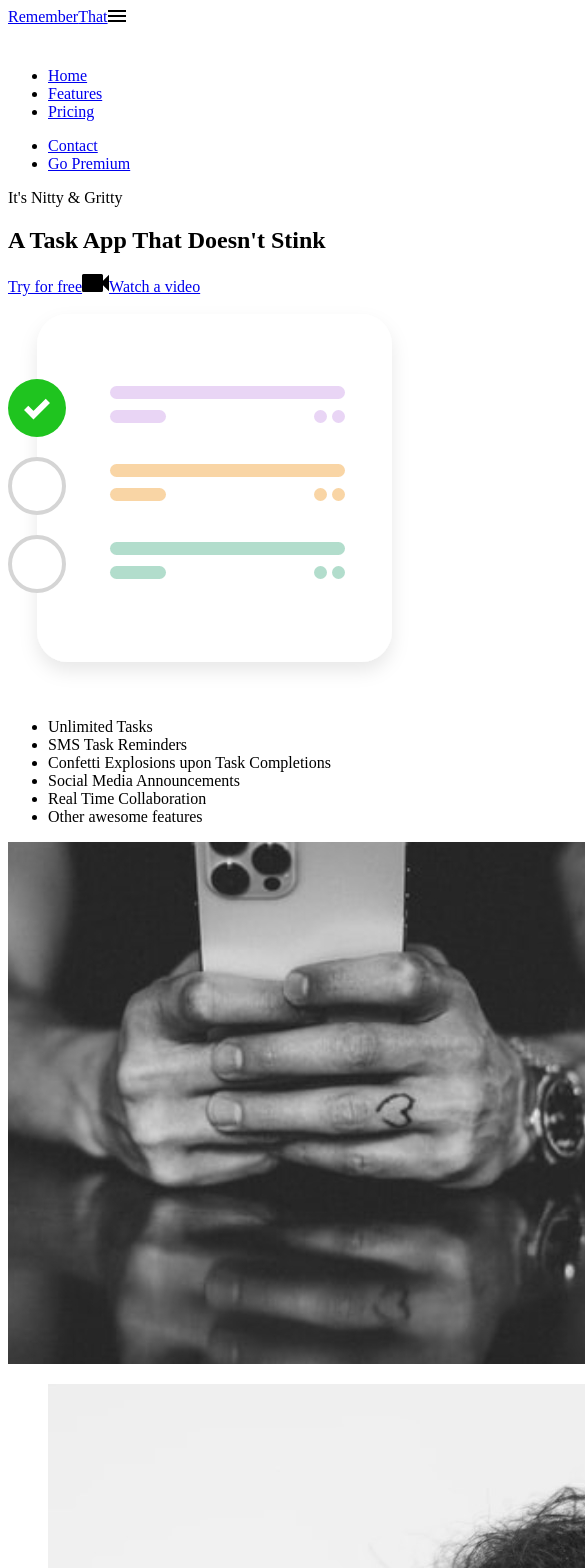
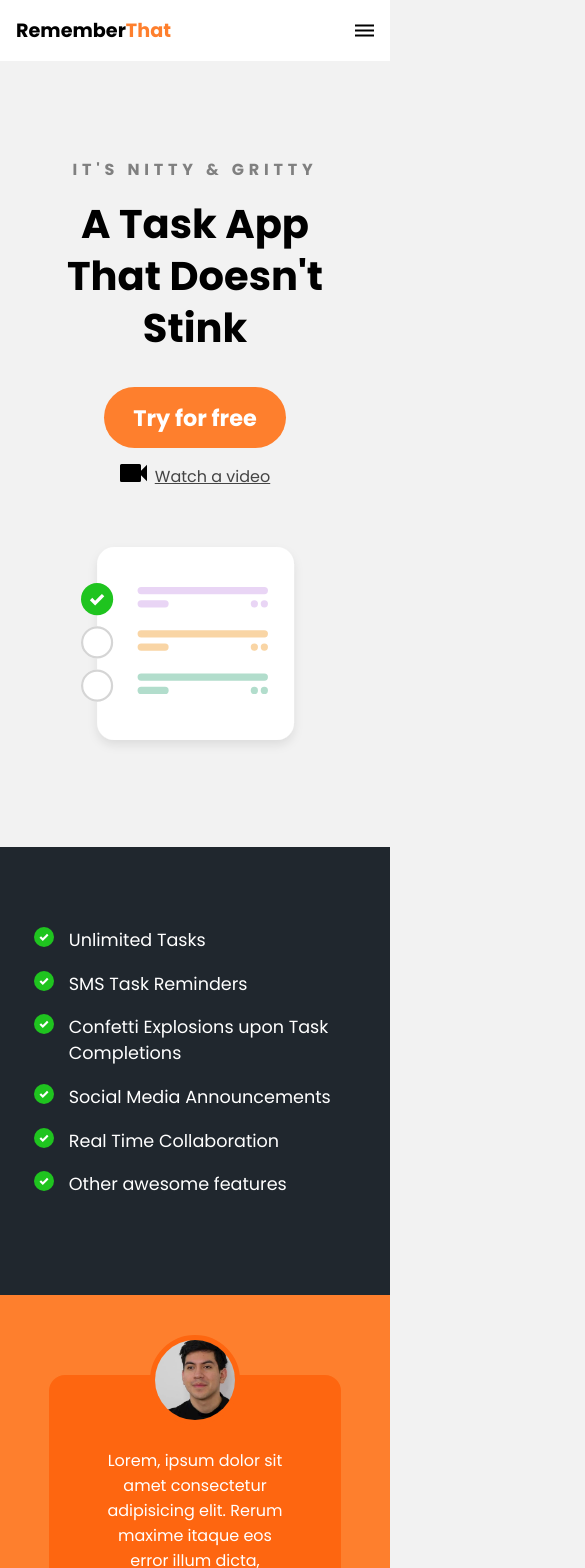
Before and after one commit to williamtobing/landing-page-2, a React (Create React App) app: page / in a window 390 px wide. Shown: the top 1568 px of the page, 585 px wide, since content can reach past the window. Built offline with nearby package versions, Linux system fonts and the light colour scheme; the HTML template or start-up script is replaced by a standard one.

Commit message:
mobile part

```diff
--- a/src/App.scss
+++ b/src/App.scss
@@ -0,0 +1,239 @@
+@import url("https://fonts.googleapis.com/css2?family=Poppins:wght@400;700&display=swap");
+
+:root {
+  --primary-color: #fe7f2d;
+  --secondary-color: #fe6610;
+  --third-color: #20272e;
+}
+
+body {
+  background: #f2f2f2;
+  margin: 0;
+  font-family: "Poppins";
+}
+
+.navbar {
+  background: white;
+  padding: 1em;
+
+  .logo {
+    text-decoration: none;
+    font-weight: bold;
+    color: black;
+    font-size: 1.2em;
+
+    span {
+      color: var(--primary-color);
+    }
+  }
+
+  nav {
+    display: block;
+  }
+
+  .container {
+    display: flex;
+    place-content: space-between;
+  }
+
+  .mobile-menu {
+    cursor: pointer;
+  }
+}
+
+a {
+  color: #444444;
+}
+
+ul {
+  list-style-type: none;
+  margin: 0;
+  padding: 0;
+}
+
+section {
+  padding: 5em 2em;
+}
+
+.hero {
+  text-align: center;
+}
+
+.left-col {
+  .subhead {
+    text-transform: uppercase;
+    font-weight: bold;
+    color: grey;
+    letter-spacing: 0.3em;
+  }
+
+  h1 {
+    font-size: 2.5em;
+    line-height: 1.3em;
+    margin-top: 0.2em;
+  }
+
+  .primary-cta {
+    background: var(--primary-color);
+    color: white;
+    text-decoration: none;
+    padding: 0.6em 1.3em;
+    font-size: 1.4em;
+    font-weight: bold;
+    border-radius: 5em;
+    display: inline-block;
+  }
+
+  .watch-video-cta {
+    display: block;
+    margin-top: 1em;
+
+    img {
+      margin-right: 0.5em;
+    }
+  }
+}
+
+.hero-img {
+  width: 70%;
+  margin-top: 3em;
+}
+
+section.features-section {
+  background: var(--third-color);
+  color: white;
+}
+
+ul.features-list {
+  // margin: 0;
+  padding-left: 0.1em;
+  // display: grid; come back
+
+  li {
+    font-size: 1.1em;
+    margin-bottom: 1em;
+    margin-left: 2em;
+    position: relative;
+
+    &:before {
+      content: "";
+      left: -2em;
+      position: absolute;
+      width: 20px;
+      height: 20px;
+      background-image: url(./assets/bullet.svg);
+      background-size: contain;
+      margin-right: 0.5em;
+    }
+  }
+}
+
+.features-section img {
+  display: none;
+}
+
+.testimonial-section {
+  background: var(--primary-color);
+  color: white;
+
+  li {
+    background: var(--secondary-color);
+    text-align: center;
+    padding: 2em 1em;
+    width: 80%;
+    margin: 0 auto 5em auto;
+    border-radius: 1em;
+    img {
+      width: 5em;
+      height: 5em;
+      border: 5px solid var(--secondary-color);
+      border-radius: 50%;
+      margin-top: -4.5em;
+    }
+  }
+}
+
+h2 {
+  font-size: 2em;
+}
+
+label {
+  display: block;
+  font-size: 1.2em;
+  margin-bottom: 0.5em;
+}
+
+input,
+textarea {
+  width: 100%;
+  padding: 0.8em;
+  margin-bottom: 1em;
+  border-radius: 0.3em;
+  border: 1px solid gray;
+  box-sizing: border-box;
+}
+
+input[type="submit"] {
+  background: var(--primary-color);
+  color: white;
+  font-weight: bold;
+  font-size: 1.3em;
+  border: none;
+  margin-bottom: 5em;
+  border-radius: 5em;
+  display: inline-block;
+  padding: 0.8em 2em;
+  width: unset;
+  cursor: pointer;
+}
+
+.map-iframe {
+  width: 100%;
+  height: 300px;
+  border: none;
+}
+
+nav.menu-btn {
+  display: block;
+}
+
+nav {
+  position: fixed;
+  z-index: 999;
+  width: 66%;
+  right: 0;
+  top: 0;
+  background: var(--third-color);
+  height: 100vh;
+  padding: 1em;
+
+  ul.primary-nav {
+    margin-top: 5em;
+  }
+
+  li {
+    a {
+      color: white;
+      text-decoration: none;
+      display: block;
+      padding: 0.5em;
+      font-size: 1.3em;
+      text-align: right;
+      transition-duration: 0.3s;
+
+      &:hover {
+        color: var(--primary-color);
+      }
+    }
+
+    .go-premium-cta {
+      font-weight: bold;
+    }
+  }
+}
+
+.mobile-menu-exit {
+  float: right;
+  margin: 0.5em;
+  cursor: pointer;
+}
--- a/src/components/Contact.js
+++ b/src/components/Contact.js
@@ -14,17 +14,21 @@ const Contact = () => {
             <input type="email" name="email" />
             <label htmlFor="message">Message</label>
             <textarea name="message" cols="30" rows="10" />
-            <input className="send-message-cta" type="submit" value="Send" />
+            <input
+              className="send-message-cta"
+              type="submit"
+              value="Send message"
+            />
           </form>
         </div>
 
         <div className="contact-right">
           <Iframe
             src="https://www.google.com/maps/embed?pb=!1m18!1m12!1m3!1d510380.95038195467!2d98.78925614548261!3d2.015026824243331!2m3!1f0!2f0!3f0!3m2!1i1024!2i768!4f13.1!3m3!1m2!1s0x302e6afe1293bcf5%3A0x3039d80b220d160!2sNorth%20Tapanuli%20Regency%2C%20North%20Sumatra!5e0!3m2!1sen!2sid!4v1612067144219!5m2!1sen!2sid"
+            className="map-iframe"
             width="600"
             height="450"
             frameborder="0"
-            style={{ border: 0 }}
             allowfullscreen=""
             aria-hidden="false"
             tabindex="0"
--- a/src/components/Features.js
+++ b/src/components/Features.js
@@ -4,7 +4,7 @@ const Features = () => {
   return (
     <section className="features-section">
       <div className="container">
-        <ul>
+        <ul className="features-list">
           <li>Unlimited Tasks</li>
           <li>SMS Task Reminders</li>
           <li>Confetti Explosions upon Task Completions</li>
--- a/src/components/Navbar.js
+++ b/src/components/Navbar.js
@@ -1,21 +1,32 @@
+import { useState } from "react";
+
 import MenuImg from "../assets/menu.svg";
 import ExitImg from "../assets/exit.svg";
 
 const Navbar = () => {
+  const [navButton, setNavButton] = useState(false);
+
   return (
     <div className="navbar">
       <div className="container">
-        <a href="/">
+        <a className="logo" href="/">
           Remember<span>That</span>
         </a>
 
-        <img className="mobile-menu" src={MenuImg} alt="Open Navigation" />
+        <img
+          className="mobile-menu"
+          src={MenuImg}
+          alt="Open Navigation"
+          onClick={() => setNavButton(true)}
+        />
 
+        {navButton ? (
           <nav>
             <img
               className="mobile-menu-exit"
               src={ExitImg}
               alt="Close Navigation"
+              onClick={() => setNavButton(false)}
             />
 
             <ul className="primary-nav">
@@ -43,6 +54,9 @@ const Navbar = () => {
               </li>
             </ul>
           </nav>
+        ) : (
+          ""
+        )}
       </div>
     </div>
   );
```
Also changed, not shown: src/assets/person.jpg, 1 other file (tests, documents, lock files or other folders). Lines whose indentation alone changed are shown as unchanged.
